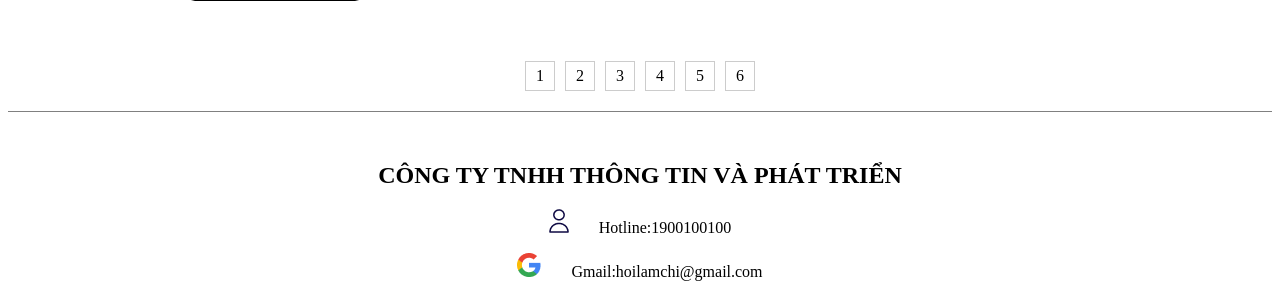
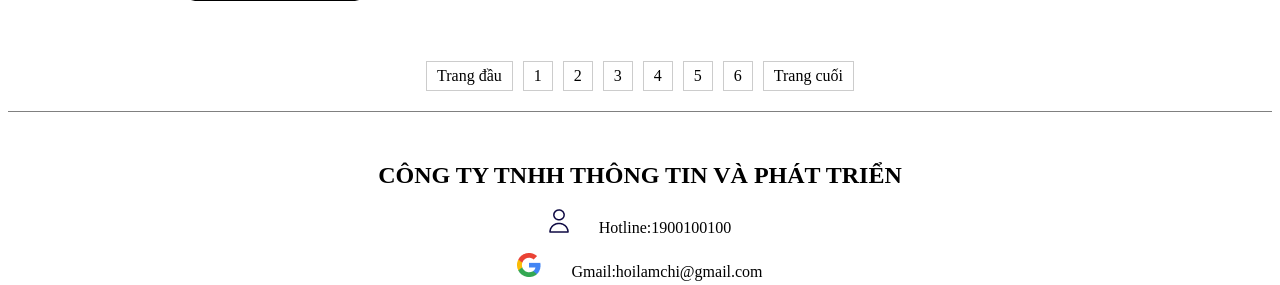
Before and after one commit to vanhioi/DoAnCoSo, a PHP site: page /DoAnCoSo/ in a window 1280 px wide. Shown: the part 1535-1820 px from the top of the page. Run offline with PHP 8.4, Linux system fonts and the light colour scheme; data comes from the database, SQL or seed files in the repository.

Commit message:
Update allproducts.php

```diff
--- a/PUBLIC/view/allproducts.php
+++ b/PUBLIC/view/allproducts.php
@@ -73,6 +73,7 @@ if (isset($_GET["idsp"])) {
     <!-- Hiển thị phân trang -->
     <div class="pagination">
         <?php
+        echo "<a href='index.php?page=1'>Trang đầu</a>";
         $sql = "SELECT COUNT(*) AS total FROM sanpham";
         $result = $conn->query($sql);
         $row = $result->fetch_assoc();
@@ -81,6 +82,7 @@ if (isset($_GET["idsp"])) {
         for ($i = 1; $i <= $totalPages; $i++) {
             echo "<a href='index.php?page=$i'>$i</a>";
         }
+        echo "<a href='index.php?page=$totalPages'>Trang cuối</a>";
         ?>
     </div>
 <?php
```
